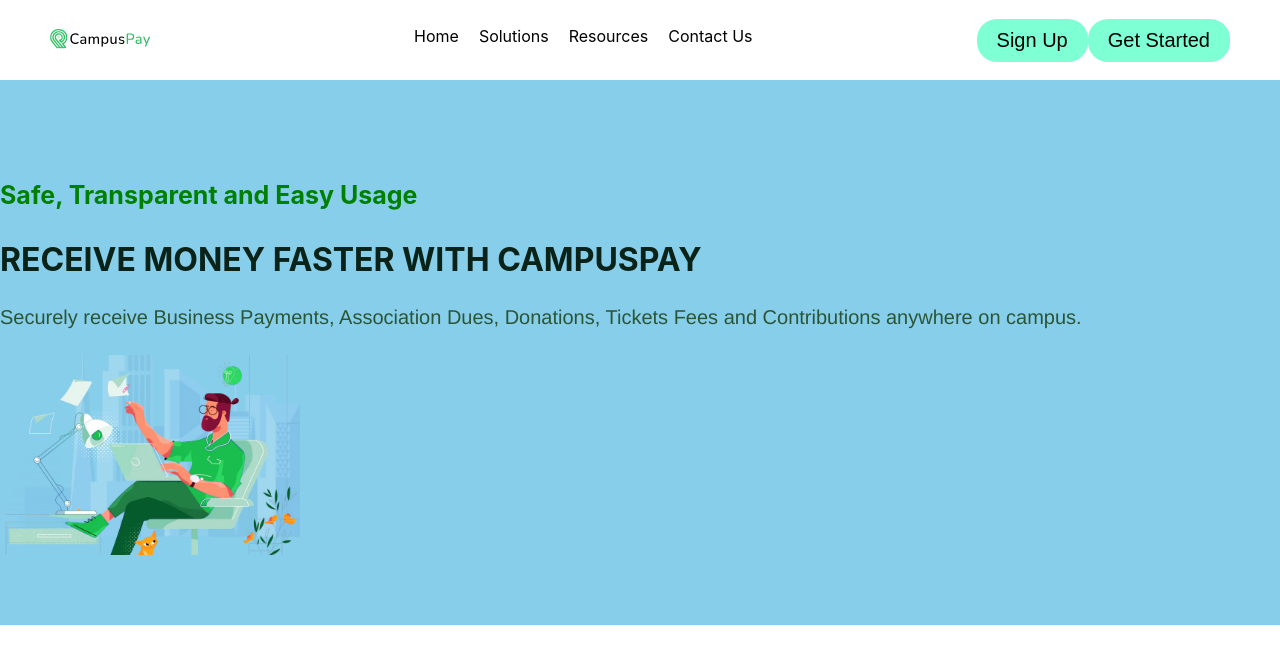
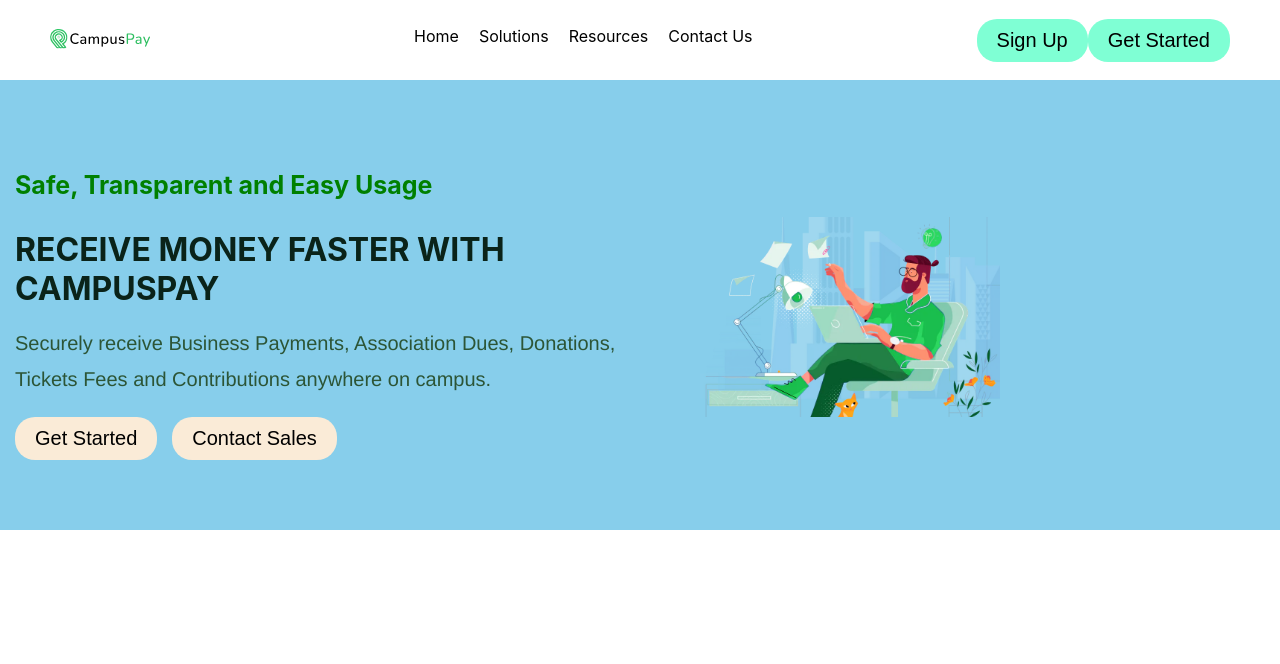
Before and after one commit to geraldakinola/Landing-Page, a React (Create React App) app: page / in a window 1280 px wide. Shown: the top 664 px of the page. Built offline with nearby package versions, Linux system fonts and the light colour scheme.

Commit message:
herosection

```diff
--- a/src/Components/Header.css
+++ b/src/Components/Header.css
@@ -12,6 +12,7 @@
     color: transparent;
     background-position: center;
     background-repeat: no-repeat;
+    vertical-align: middle;
     width: 100px;
     height: 60px;
     color: transparent;
--- a/src/Components/Herosection.css
+++ b/src/Components/Herosection.css
@@ -13,14 +13,16 @@
 margin-bottom: 30px;
 font-size: 25px;
 line-height: 30px;
-margin-top: 30px;
+margin-top: 20px;
+margin-left: 15px;
 font-weight: 500px;
 }
 .title {
 color: #0A2319;
+display: block;
 font-weight: 700px;
-margin-bottom: 1px;
-margin-right: auto;
+margin-left: 15px;
+margin-right: 600px;
 font-size: xx-large;
 }
 
@@ -28,7 +30,9 @@
     font-family: 'Franklin Gothic Medium', 'Arial Narrow', Arial, sans-serif;
     font-size: 20px;
     line-height: 36px;
-    margin-top: -10;
+    margin-top: -10px;
+    margin-right: 600px;
+    margin-left: 15px;
     color: #2C5536;
 }
 .banner-img {
@@ -40,5 +44,27 @@
     height: 200px;
     color: transparent;
     text-align: right;
+    margin-left: 700px;
+    margin-top: -200px;
+    max-height: auto;
 
 }
+
+.banner-buttons {
+    align-self: center;
+        font-size: 1px;
+}
+.banner-buttons button {
+    border-radius: 20px;
+    background-color: antiquewhite;
+    font-size: 20px;
+    padding: 10px 20px;
+    border: none;
+    margin-left: 15px;
+}
+.banner-buttons button:hover {
+    background-color: green;
+    transition: ease-in;
+    transition-duration: 300ms;
+    border: black;
+}
--- a/src/Components/Herosection.js
+++ b/src/Components/Herosection.js
@@ -9,8 +9,11 @@
                 <h2 className="title">RECEIVE MONEY FASTER WITH CAMPUSPAY</h2>
                 <p className="other">Securely receive Business Payments, Association Dues, Donations, Tickets Fees and Contributions anywhere on campus.</p>
                  <div className="banner-img"></div>
+                  <div className="banner-buttons">
+                <button>Get Started</button>
+                <button>Contact Sales</button>
             </div>
-
+            </div>
            </div>
         </herosection>
     )
```
